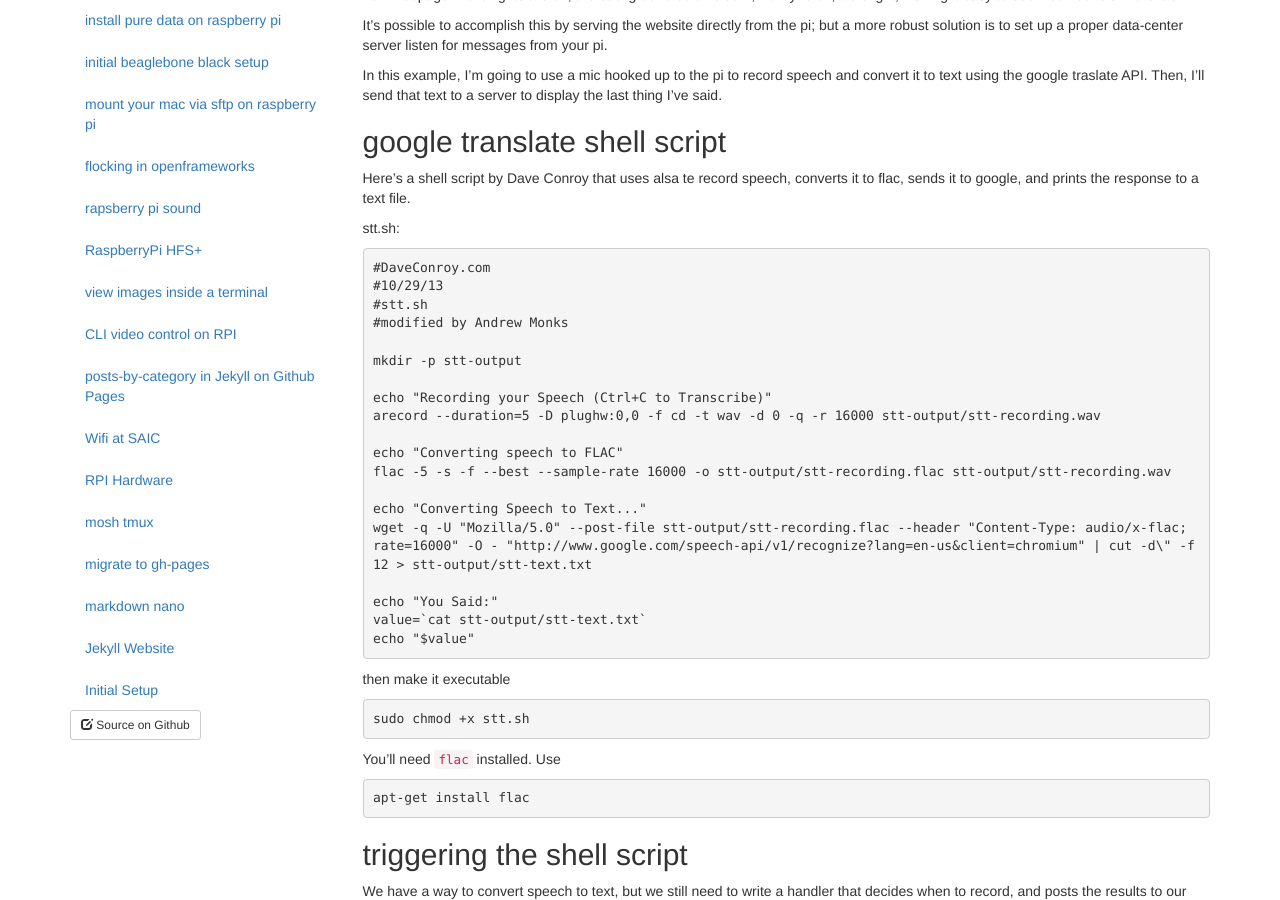
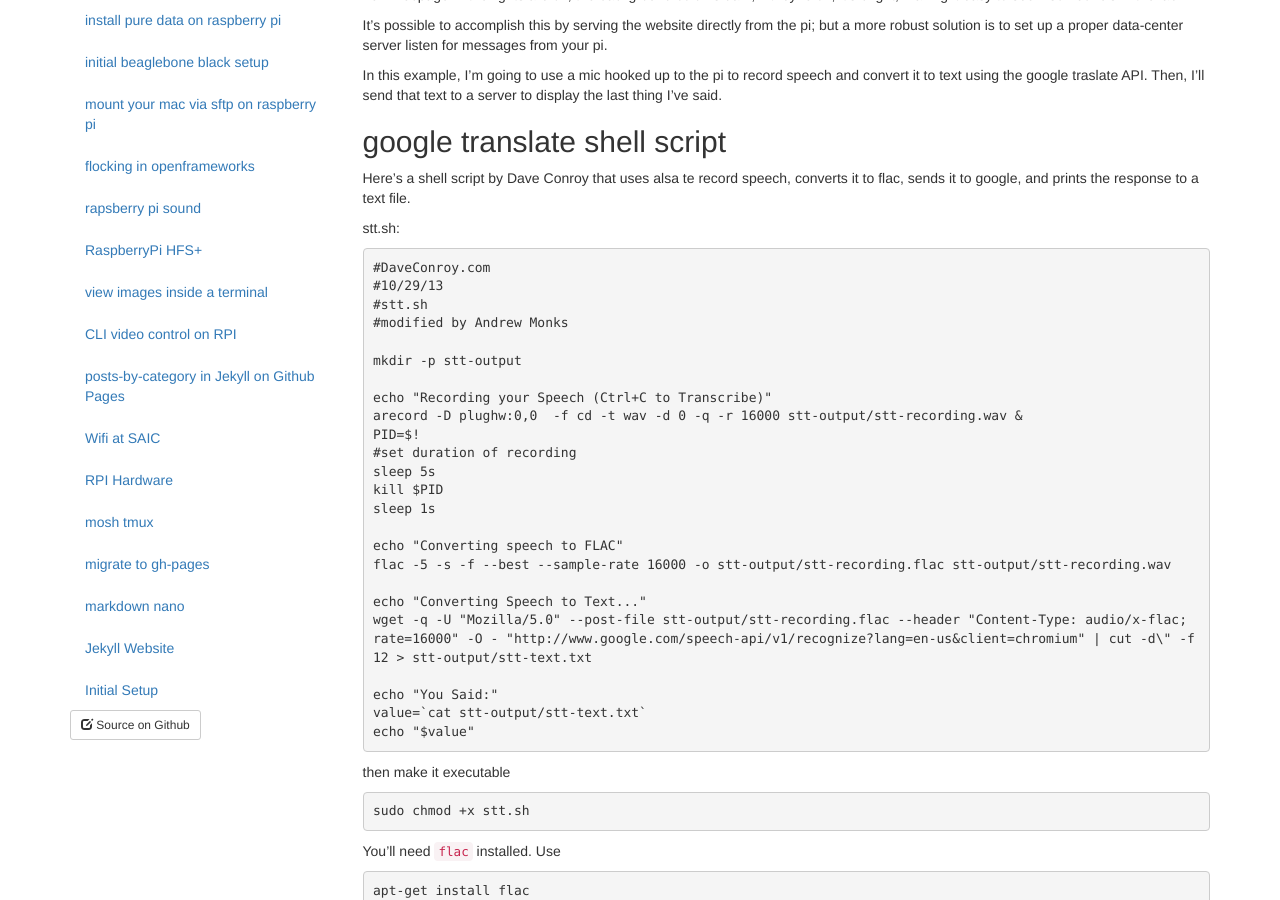
Before and after one commit to amonks/rpi-setup, a Jekyll site: the page built from _posts/2013-12-9-rpi-talk-to-api.md, in a window 1280 px wide and 900 px high, scrolled down 274 px. Built offline with Jekyll 4.4.1, drawn with Linux system fonts in a browser that asks for light colours; nearby versions of some CDN libraries.

Commit message:
updated script in readme

```diff
--- a/_posts/2013-12-9-rpi-talk-to-api.md
+++ b/_posts/2013-12-9-rpi-talk-to-api.md
@@ -33,7 +33,12 @@ stt.sh:
 	mkdir -p stt-output
 
 	echo "Recording your Speech (Ctrl+C to Transcribe)"
-	arecord --duration=5 -D plughw:0,0 -f cd -t wav -d 0 -q -r 16000 stt-output/stt-recording.wav
+	arecord -D plughw:0,0  -f cd -t wav -d 0 -q -r 16000 stt-output/stt-recording.wav &
+	PID=$!
+	#set duration of recording
+	sleep 5s
+	kill $PID
+	sleep 1s
 
 	echo "Converting speech to FLAC"
 	flac -5 -s -f --best --sample-rate 16000 -o stt-output/stt-recording.flac stt-output/stt-recording.wav
```
Also changed, not shown: 1 other file.
